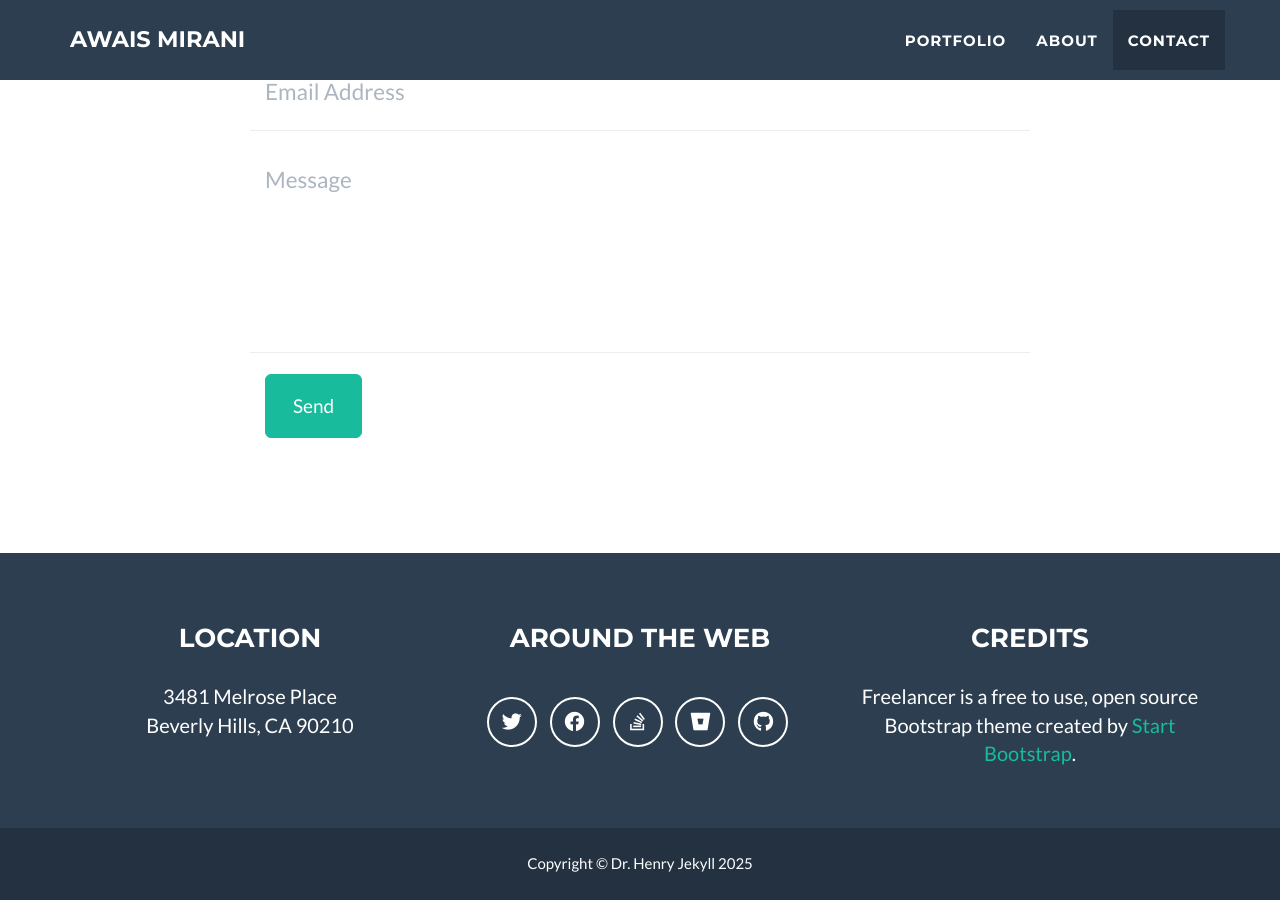
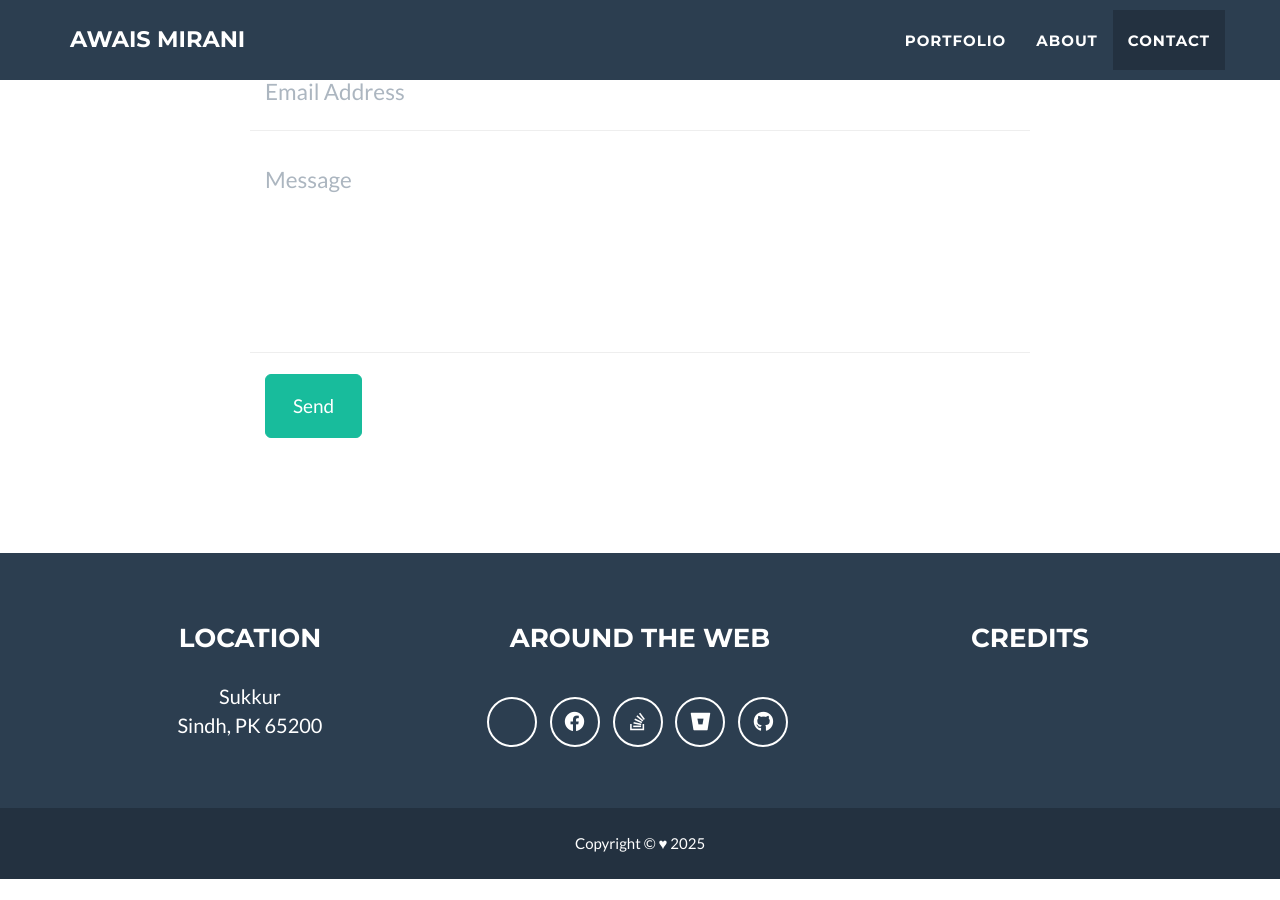
Before and after one commit to rafiurehman/awais-mirani, a Jekyll site: the page built from _posts/2014-07-18-project-1.markdown, in a window 1280 px wide and 900 px high, scrolled down 2492 px. Built offline with Jekyll 4.4.1, drawn with Linux system fonts in a browser that asks for light colours; after the commit the page ends 3371 px from its top, so only the background shows below that; some of the changed text lies outside the part shown.

Commit message:
Update _config.yml

```diff
--- a/_config.yml
+++ b/_config.yml
@@ -1,11 +1,11 @@
 # Site settings
 title: Awais Mirani
 email: abc@xyz.com
-url: https://github.com/rafiurehman/my-project
+url: https://github.com/rafiurehman/awais-mirani
 description: "Write an awesome description for your new site here. You can edit this line in _config.yml. It will appear in your document head meta (for Google search results) and in your feed.xml site description."
-keywords: "your keywords, separated by commas"
-skills: "Web Developer - Graphic Artist - User Experience Designer"
-meta_author: LastName FirstName
+keywords: "freelancer, sukkur"
+skills: "Web Developer • Graphic Artist • User Experience Designer"
+meta_author: Mirani Awais
 
 # Google webmaster tools
 google_verify:
@@ -32,15 +32,15 @@ color:
 
 # Footer settings
 footer:
-  copyright: Dr. Henry Jekyll
+  copyright: ♥
   location: Location
   social: Around the Web
   credits: Credits
 
 # Social networks usernames (many more available: google-plus, flickr, dribbble, pinterest, instagram, tumblr, linkedin, etc.)
 social:
-  - title: twitter
-    url: http://twitter.com/jekyllrb
+  - title: X
+    url: http://x.com/jekyllrb
   - title: facebook
     url:
   - title: stack-overflow
@@ -52,11 +52,11 @@ social:
 
 # Postal address (add as many lines as necessary)
 address:
-  - line: 3481 Melrose Place
-  - line: Beverly Hills, CA 90210
+  - line: Sukkur
+  - line: Sindh, PK 65200
 
 # Credits content
-credits: 'Freelancer is a free to use, open source Bootstrap theme created by <a href="http://startbootstrap.com">Start Bootstrap</a>.'
+# credits: 'Freelancer is a free to use, open source Bootstrap theme created by <a href="http://startbootstrap.com">Start Bootstrap</a>.'
 
 # Build settings
 markdown: kramdown
```
